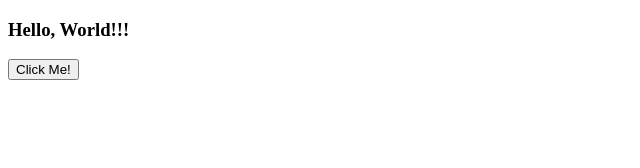
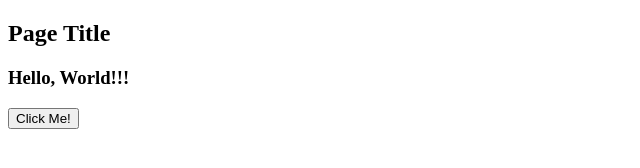
Before and after one commit to umbe77/Bogu, a plain HTML site: page sample/index.html in a window 1280 px wide. Shown: the whole page, without its empty margins (0-640 px from the left). Drawn offline with Linux system fonts and the light colour scheme.

Commit message:
Added dot notaion for data-bind element

```diff
--- a/sample/index.html
+++ b/sample/index.html
@@ -6,6 +6,7 @@
 <body>
 
  	<div data-view="titleView">
+ 		<h2 data-bind="complex.title"></h2>
  		<h3 data-bind="message"></h3>
  		<button data-command-click="changeMessage()">Click Me!</button>
  	</div>
@@ -21,6 +22,9 @@
 			bogu.viewModel("titleViewModel", function(){
 				return {
 					message: "Hello, World!!!",
+					complex: {
+						title: "Page Title"
+					},
 					changeMessage: function(){
 						this.message = "Here a new Message!!!!";
 					}
--- a/src/bogu.js
+++ b/src/bogu.js
@@ -4,7 +4,6 @@
 
 	function domCompiler(bogu) {
 		var elementsToParse = document.querySelectorAll("[data-view]");
-		console.log(elementsToParse.length);
 		for (var i = 0; i < elementsToParse.length; ++i) {
 			var element = elementsToParse[i];
 			var viewName = element.dataset.view;
@@ -17,12 +16,18 @@
 					viewModel.on(bindElements[j].dataset.bind, function(newVal, oldVal){
 						bindElement.textContent = newVal;
 					});
-					bindElement.textContent = viewModel[bindElements[j].dataset.bind];
+
+					var val = viewModel;
+					bindElements[j].dataset.bind.split(".").every(function(item){
+						val = val[item];
+						return val;
+					});
+
+					bindElement.textContent = val;
 				}
 
 				var commandElements = element.querySelectorAll("[data-command-click]");
 				for (var k = 0; k< commandElements.length; ++k){
-					console.log(JSON.stringify(commandElements[k].dataset));
 					var func = new Function("viewModel", "with(viewModel) {" + commandElements[k].dataset.commandClick + "}");
 
 					commandElements[k].addEventListener("click", function(){ func(viewModel); });
```
